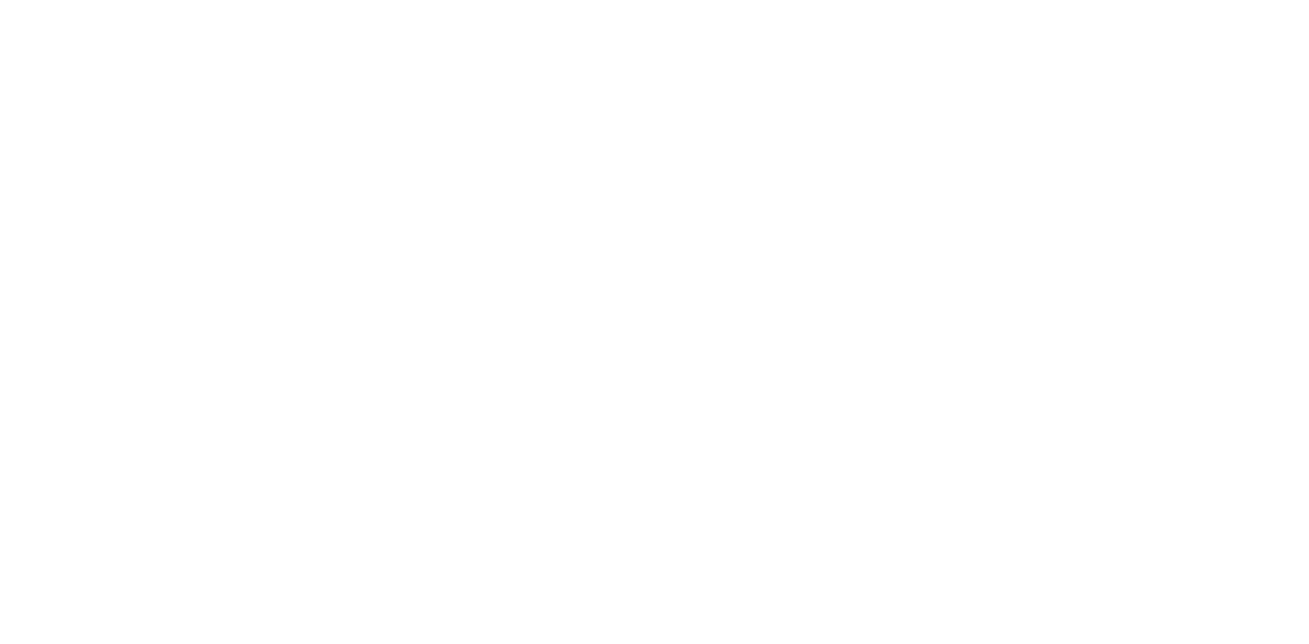
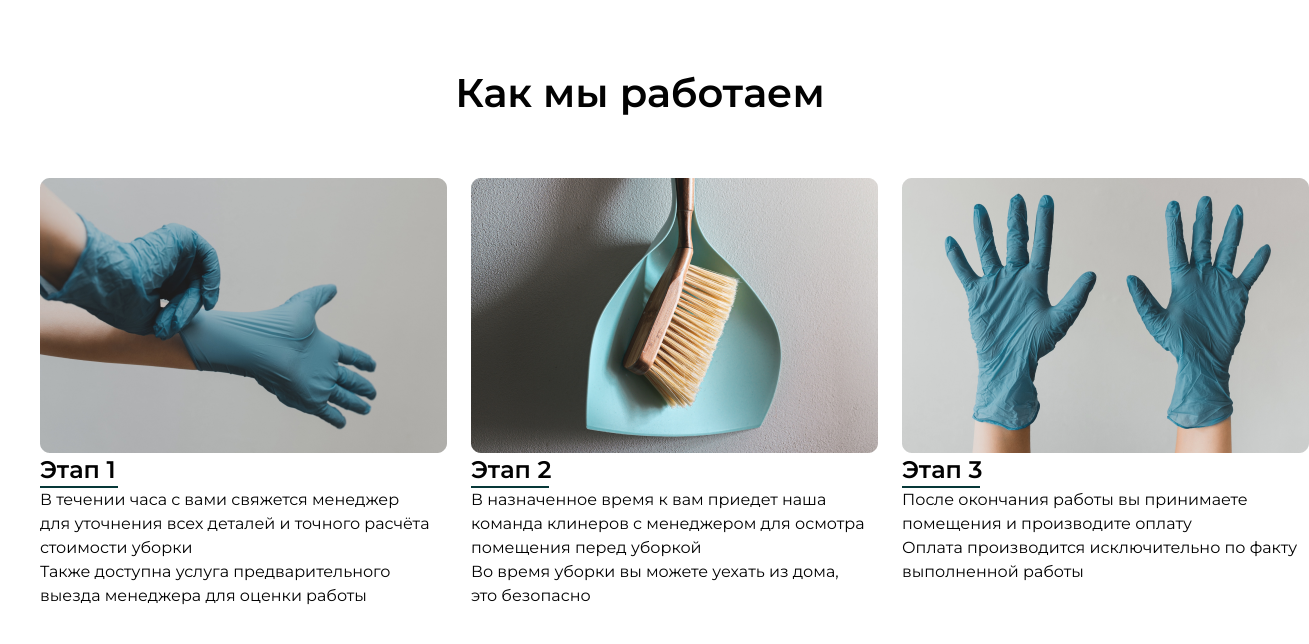
Before and after one commit to pezh2008/commanproject, a plain HTML site: page index.html in a window 1280 px wide. Shown: the whole page, 1309 px wide, since content can reach past the window. Drawn offline with Linux system fonts and the light colour scheme.

Commit message:
ON: added stages

```diff
--- a/index.html
+++ b/index.html
@@ -13,7 +13,55 @@
   <header class="header">
 
   </header>
-
+  <main>
+    <section class="stages">
+      <div class="stages__container">
+        <h2 class="subtitle h2-header">Как мы работаем</h2>
+        <div class="stage__content">
+          <div class="stage__info">
+            <div class="stage-info__image">
+              <img src="./img/stages/1.png" alt="1">
+            </div>
+            <div class="stages-info__title h3-header ">
+              <p>Этап 1</p>
+            </div>
+            <div class="line"></div>
+            <div class="stages-info__subtitle main-text">
+              <p>В течении часа с вами свяжется менеджер для уточнения всех деталей и точного расчёта стоимости уборки<br>
+                Также доступна услуга предварительного выезда менеджера для оценки работы</p>
+            </div>
+          </div>
+          <div class="stage__info">
+            <div class="stage-info__image">
+              <img src="./img/stages/2.png" alt="2">
+            </div>
+            <div class="stages-info__title h3-header ">
+              <p>Этап 2</p>
+            </div>
+            <div class="line"></div>
+            <div class="stages-info__subtitle main-text">
+              <p>В назначенное время к вам приедет наша команда клинеров с менеджером для осмотра помещения перед уборкой<br>
+                Во время уборки вы можете уехать из дома, это безопасно</p>
+            </div>
+          </div>
+          <div class="stage__info">
+            <div class="stage-info__image">
+              <img src="./img/stages/3.png" alt="3">
+            </div>
+            <div class="stages-info__title h3-header ">
+              <p>Этап 3</p>
+            </div>
+            <div class="line"></div>
+            <div class="stages-info__subtitle main-text">
+              <p>После окончания работы вы принимаете помещения и производите оплату<br>
+                Оплата производится исключительно по факту выполненной работы</p>
+            </div>
+          </div>
+        </div>
+      </div>
+    </section>
+  </main>
+  <footer></footer>
 </body>
 
 </html>
```
